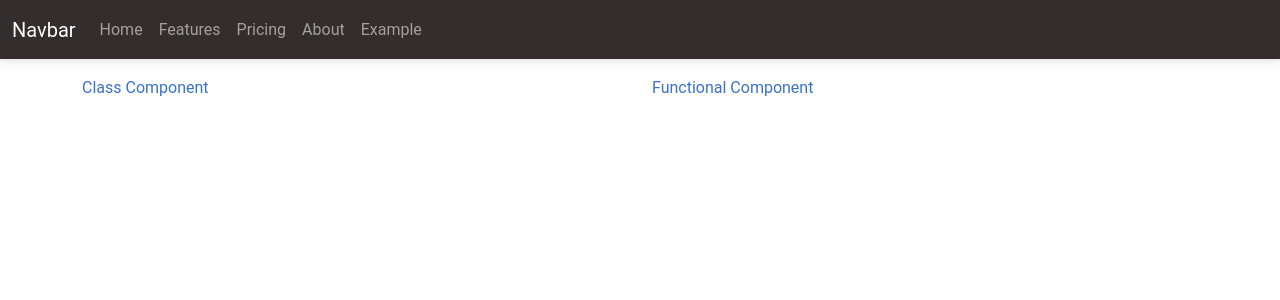
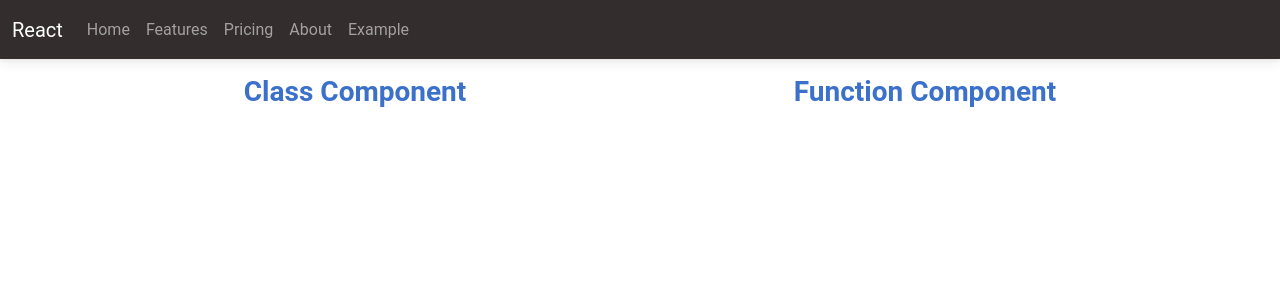
Before and after one commit to Khyati2701/second-App, a React (Create React App) app: page /examples in a window 1280 px wide. Shown: the top 300 px of the page. Built offline with nearby package versions, Linux system fonts and the light colour scheme.

Commit message:
font change

```diff
--- a/src/Examples.jsx
+++ b/src/Examples.jsx
@@ -9,10 +9,10 @@ const Examples = () => {
             <div className="container">
                 <div className="row my-3">
                     <div className="col-6">
-                        <Link to="classcomponent">Class Component</Link>
+                        <Link to="classcomponent"><h3><b><center>Class Component</center></b></h3></Link>
                     </div>
                     <div className="col-6">
-                        <Link to="functionalcomponent">Functional Component</Link>
+                        <Link to="functionalcomponent"><h3><b><center>Function Component</center></b></h3></Link>
                     </div>
                 </div>
                 <div className="row my-3">
--- a/src/commonComponent/02headerfile.jsx
+++ b/src/commonComponent/02headerfile.jsx
@@ -1,5 +1,6 @@
 import React from 'react';
 import { useState } from 'react';
+// import download.jpeg from "./Component/download.jpeg";
 import {
     MDBNavbar,
     MDBContainer,
@@ -19,7 +20,7 @@ const Headerfile = () => {
         <>
             <MDBNavbar expand='lg' dark bgColor='dark'>
                 <MDBContainer fluid>
-                    <MDBNavbarBrand href='#'>Navbar</MDBNavbarBrand>
+                    <MDBNavbarBrand href='#'>React</MDBNavbarBrand>
                     <MDBNavbarToggler
                         type='button'
                         data-target='#navbarColor02'
```
